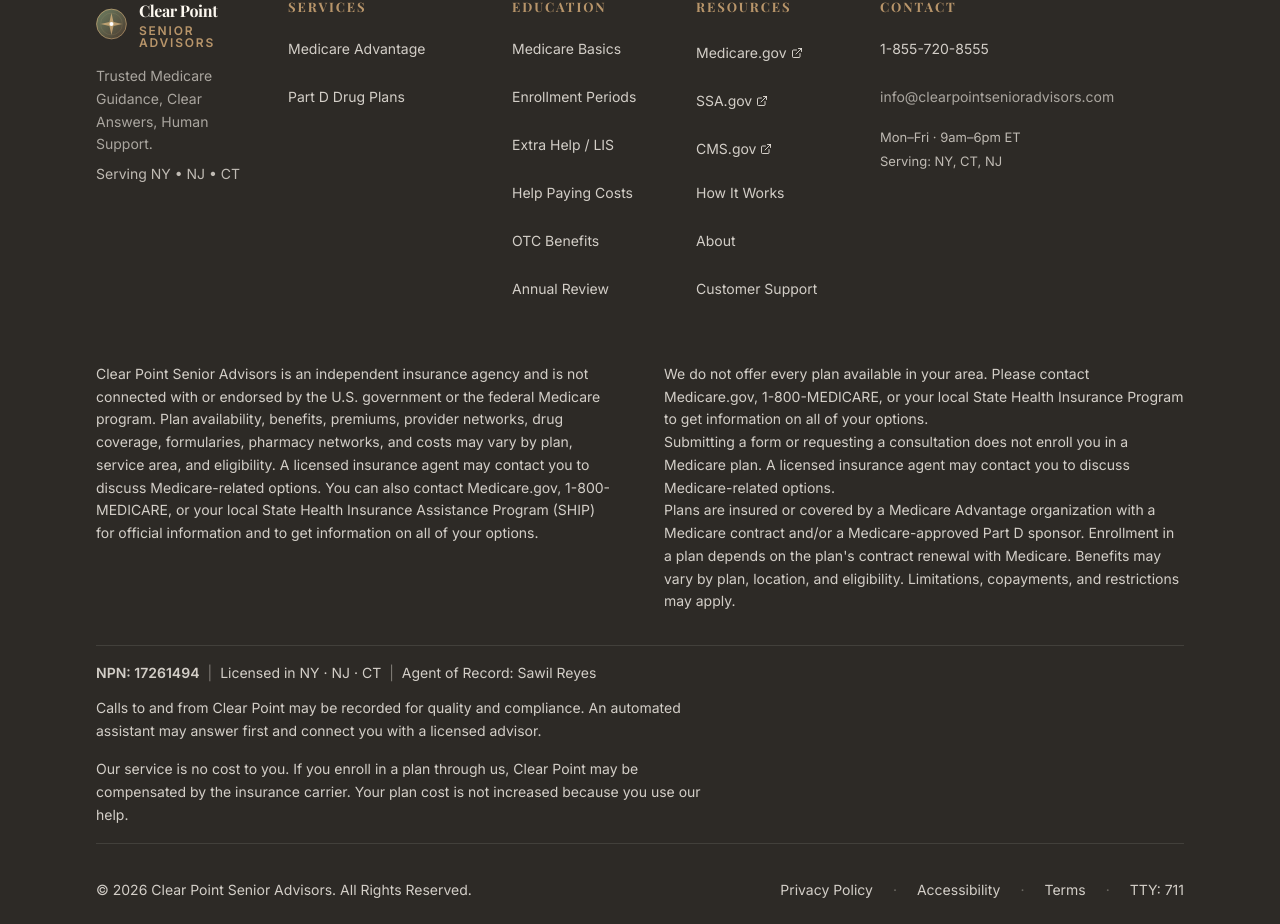
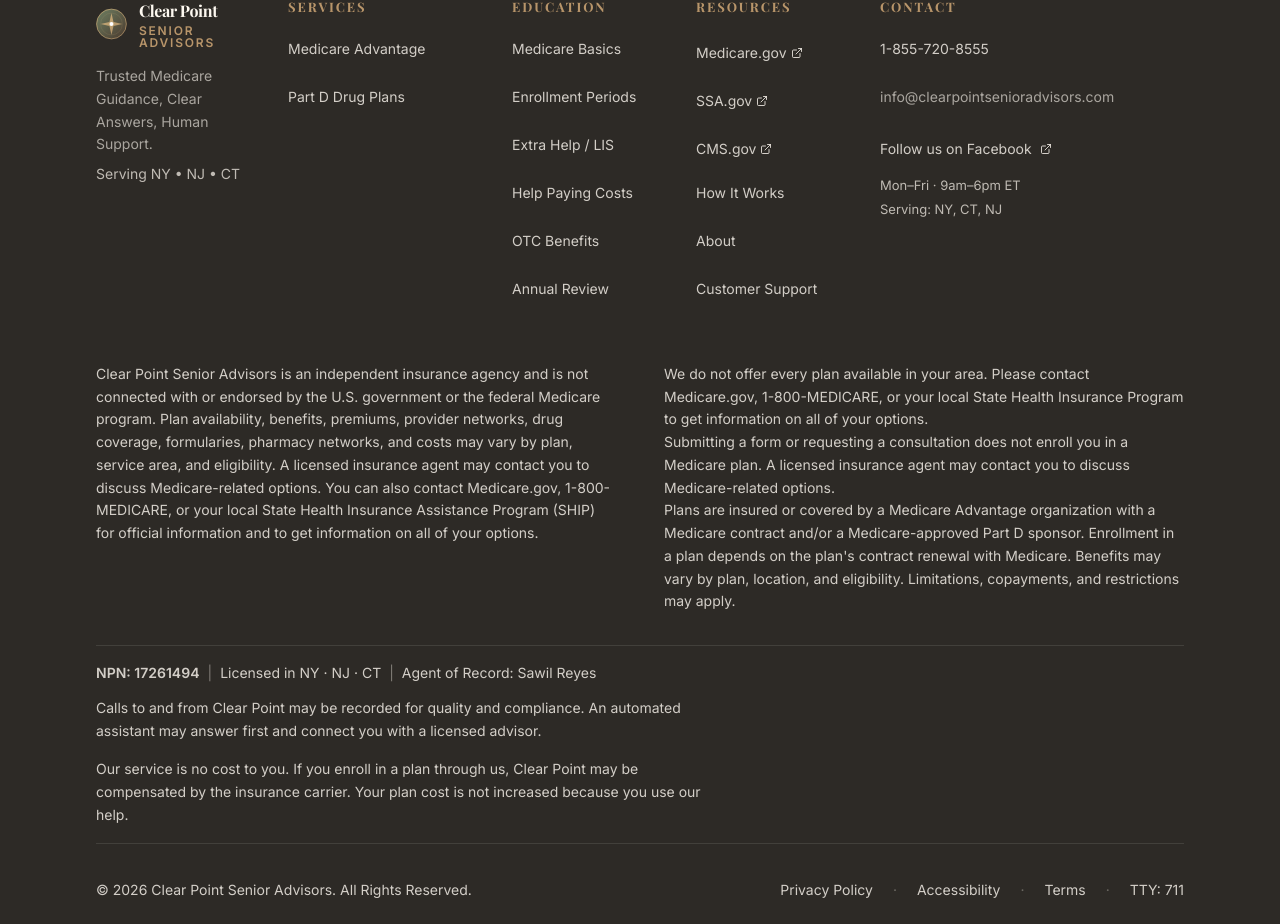
Before and after one commit to sawilr/clear-point-deploy-, a React (Vite) app: page /resources in a window 1280 px wide. Shown: the part 2957-3881 px from the top of the page. Built offline with nearby package versions, Linux system fonts and the light colour scheme; no server answers.

Commit message:
chore(site): enlace a la página de Facebook en el pie (cambio del propietario encontrado sin confirmar en el árbol, 2026-10-13)

```diff
--- a/src/components/Footer.tsx
+++ b/src/components/Footer.tsx
@@ -170,6 +170,7 @@
                   mailto href stays a single string so the email client opens
                   the address correctly. <wbr> is silent for screen readers. */}
               <li><a href="mailto:info@clearpointsenioradvisors.com" className="block py-2 min-h-[44px] hover:text-cream-50 transition-colors break-all">info@clearpointsenioradvisors.com</a></li>
+              <li><a href="https://www.facebook.com/profile.php?id=61594999305972" target="_blank" rel="noopener noreferrer" className="inline-flex items-center gap-2 py-2 min-h-[44px] text-cream-50/80 hover:text-cream-50 transition-colors">{t('Follow us on Facebook', 'Síguenos en Facebook')} <ExternalLinkIcon className="w-3 h-3" /></a></li>
               <li className="text-cream-50/70 text-[13px]">{t('Mon–Fri · 9am–6pm ET', 'Lun–Vie · 9am–6pm ET')}</li>
               {/* HIDDEN per Sawil 2026-06: FL not yet licensed. Restore once authorization confirmed. Keeping file/text intact for easy re-enable. */}
               <li className="text-cream-50/70 text-[13px] mt-2">{t('Serving: NY, CT, NJ', 'Sirviendo: NY, CT, NJ')}</li>
```
